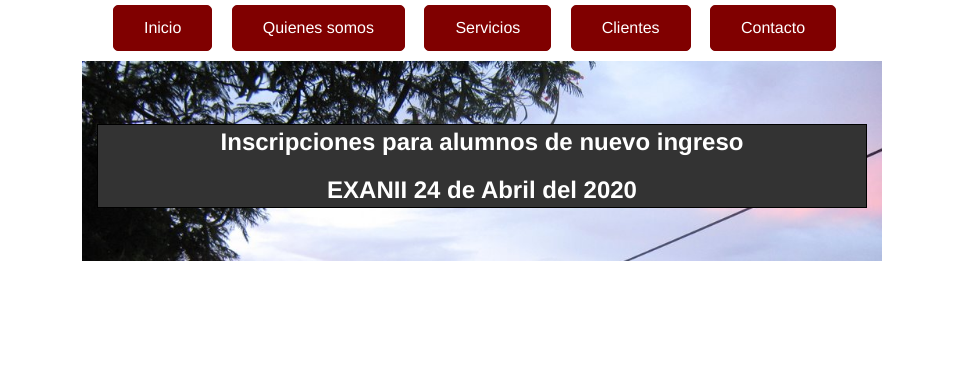
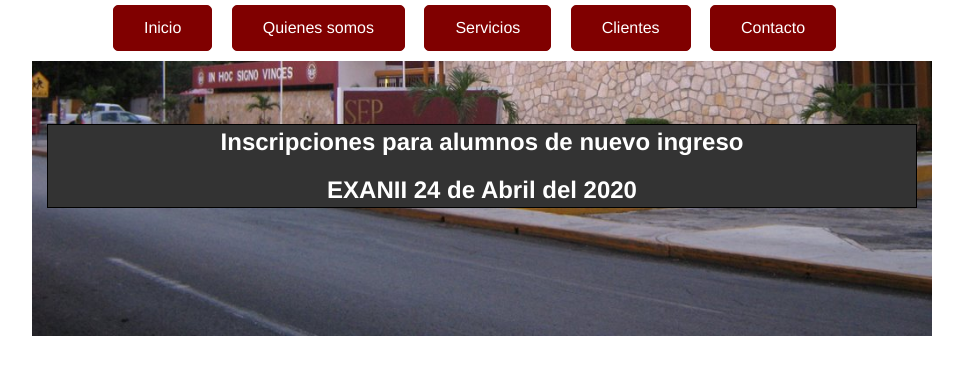
Before and after one commit to DiegoHesiquio1/ejercicio1, a plain HTML site: page index.html in a window 1280 px wide. Shown: the part 90-464 px from the top of the page, without its empty margins (158-1121 px from the left). Drawn offline with Linux system fonts and the light colour scheme.

Commit message:
Arreglo
Arreglo

```diff
--- a/estilo.css
+++ b/estilo.css
@@ -67,12 +67,13 @@ body {
 
 .imgfondo {
   padding: 15px;
-  height: 200px;
-  width: 800px;
+  height: 600px;
+  width: 900px;
   background-image: url("imagenes/fototec.jpg");
   background-repeat: no-repeat;
   background-size: cover;
   margin: auto;
+  background-position-y: -400px;
 }
 
 .textofondo {
```
